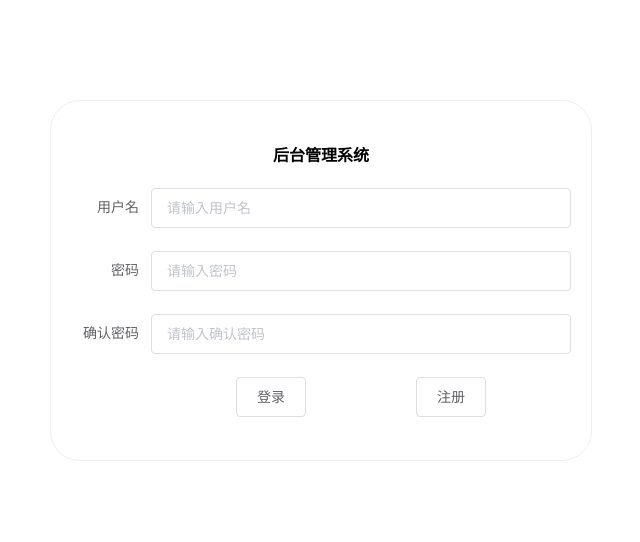
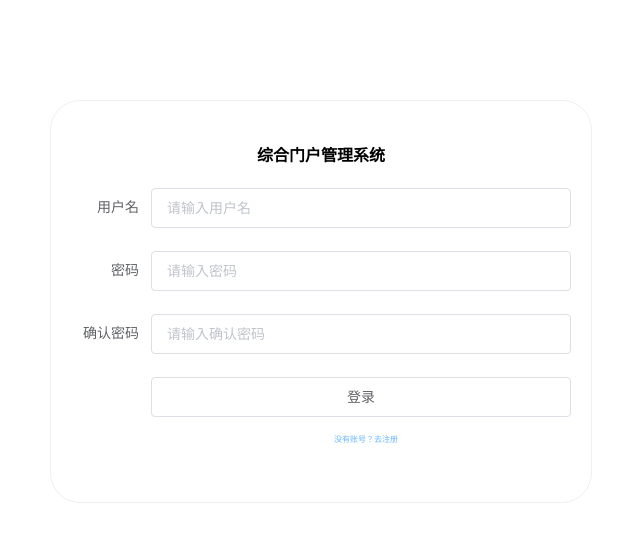
Before and after one commit to codingstu/managememt, a Vue app: page /Home in a window 1280 px wide. Shown: the top 542 px of the page, without its empty margins (319-959 px from the left). Built offline with nearby package versions, Linux system fonts and the light colour scheme.

Commit message:
提交信息

```diff
--- a/src/views/login.vue
+++ b/src/views/login.vue
@@ -1,6 +1,6 @@
 <template>
   <div class="login">
-    <h4>后台管理系统</h4>
+    <h4>综合门户管理系统</h4>
     <el-form label-width="80px" :model="loginData">
       <el-form-item label="用户名">
         <el-input
@@ -24,10 +24,18 @@
       </el-form-item>
       <el-form-item class="btn">
         <el-button @click="loginClick" class="loginbtn">登录</el-button>
-        <el-button @click="register" class="registerbtn">注册</el-button>
+        <el-button type="text" @click="registerClick" class="registerbtn">没有账号？去注册</el-button>
+        <!-- <el-button @click="register" class="  ">注册</el-button> -->
       </el-form-item>
     </el-form>
+      <div>
+
+
+      </div>
+
   </div>
+
+
 </template>
 
 <script>
@@ -46,7 +54,11 @@ export default {
     });
 
     const loginClick = () => {
-      if (!loginData.username||!loginData.password||!loginData.confirmpassword) {
+      if (
+        !loginData.username ||
+        !loginData.password ||
+        !loginData.confirmpassword
+      ) {
         ElMessage.error("请输入用户名和密码");
         return;
       }
@@ -56,14 +68,14 @@ export default {
       });
     };
 
-    const register = () => {
+    const  registerClick= () => {
       router.push("/register");
     };
     return {
-      register,
       loginData,
       loginClick,
-      register,
+      registerClick,
+
     };
   },
 };
@@ -80,10 +92,14 @@ export default {
 h4 {
   text-align: center;
 }
-.btn{
+.btn {
   text-align: center;
 }
 .loginbtn {
+  width: 100%;
   margin-right: 100px;
 }
+.registerbtn{
+  font-size: 8px;
+}
 </style>
--- a/src/views/register.vue
+++ b/src/views/register.vue
@@ -1,6 +1,6 @@
 <template>
   <div class="login">
-    <h4>后台管理系统</h4>
+    <h4>综合门户管理系统</h4>
     <h4>注册</h4>
     <el-form label-width="80px" :model="registerData">
       <el-form-item label="用户名">
@@ -23,9 +23,9 @@
           show-password
         ></el-input>
       </el-form-item>
-      <el-form-item>
-        <el-button @click="registerClick" class="btn">注册</el-button>
-
+      <el-form-item class="btn">
+        <el-button @click="registerClick" class="registerbtn">注册</el-button>
+        <el-button type="text" @click="loginClick" class="loginbtn">已有账号，去登录</el-button>
       </el-form-item>
     </el-form>
   </div>
@@ -63,10 +63,14 @@ export default {
           ElMessage.error('请输入一致的密码')
       }
     }
+    const loginClick=()=>{
+      router.push('/')
+    }
 
     return {
       registerData,
-      registerClick
+      registerClick,
+      loginClick
     };
   },
 };
@@ -83,7 +87,14 @@ export default {
 h4 {
   text-align: center;
 }
-.btn {
+.registerbtn {
   width: 100%;
 }
+.btn{
+  text-align: center;
+}
+.loginbtn {
+  font-size: 10px;
+
+}
 </style>
```
Also changed, not shown: src/plugins/README.md (added).
